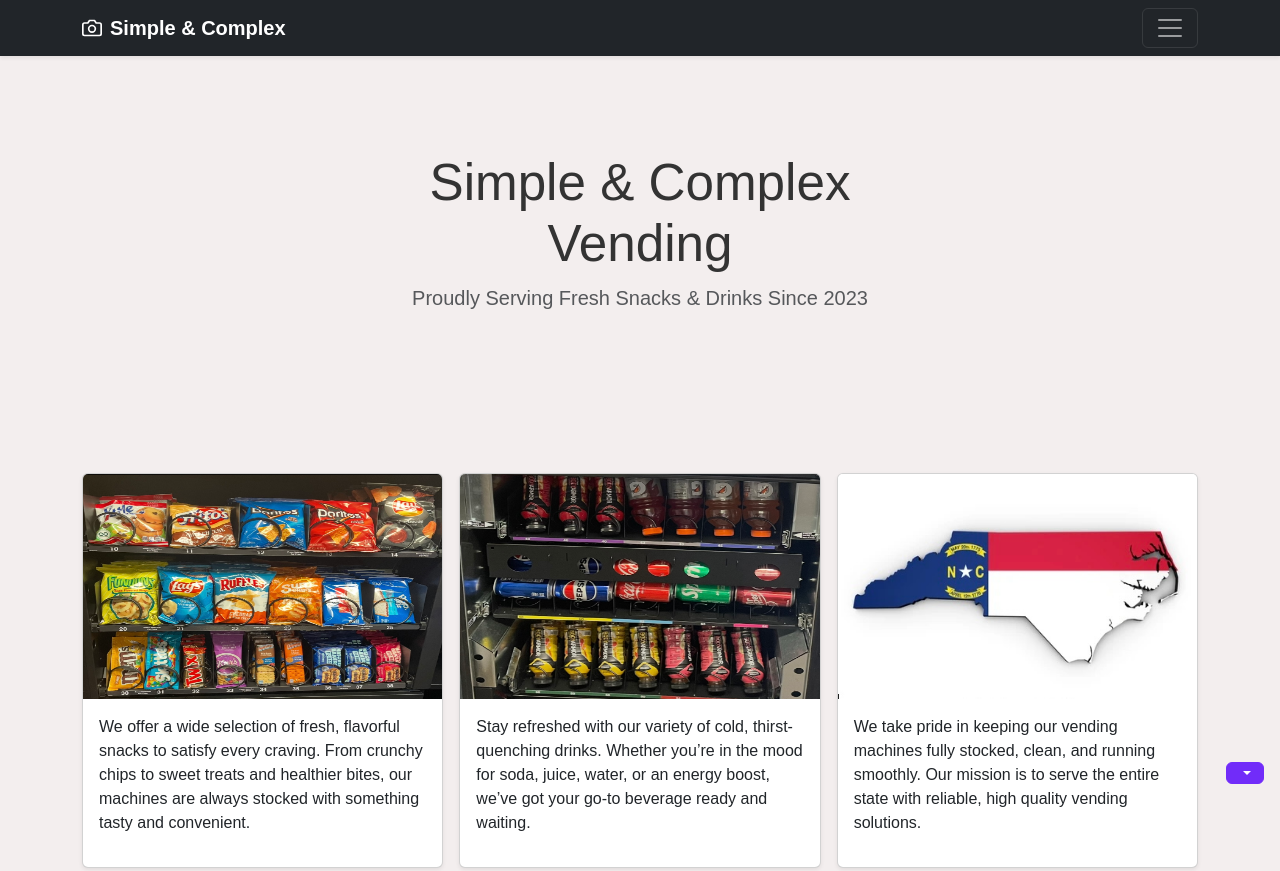
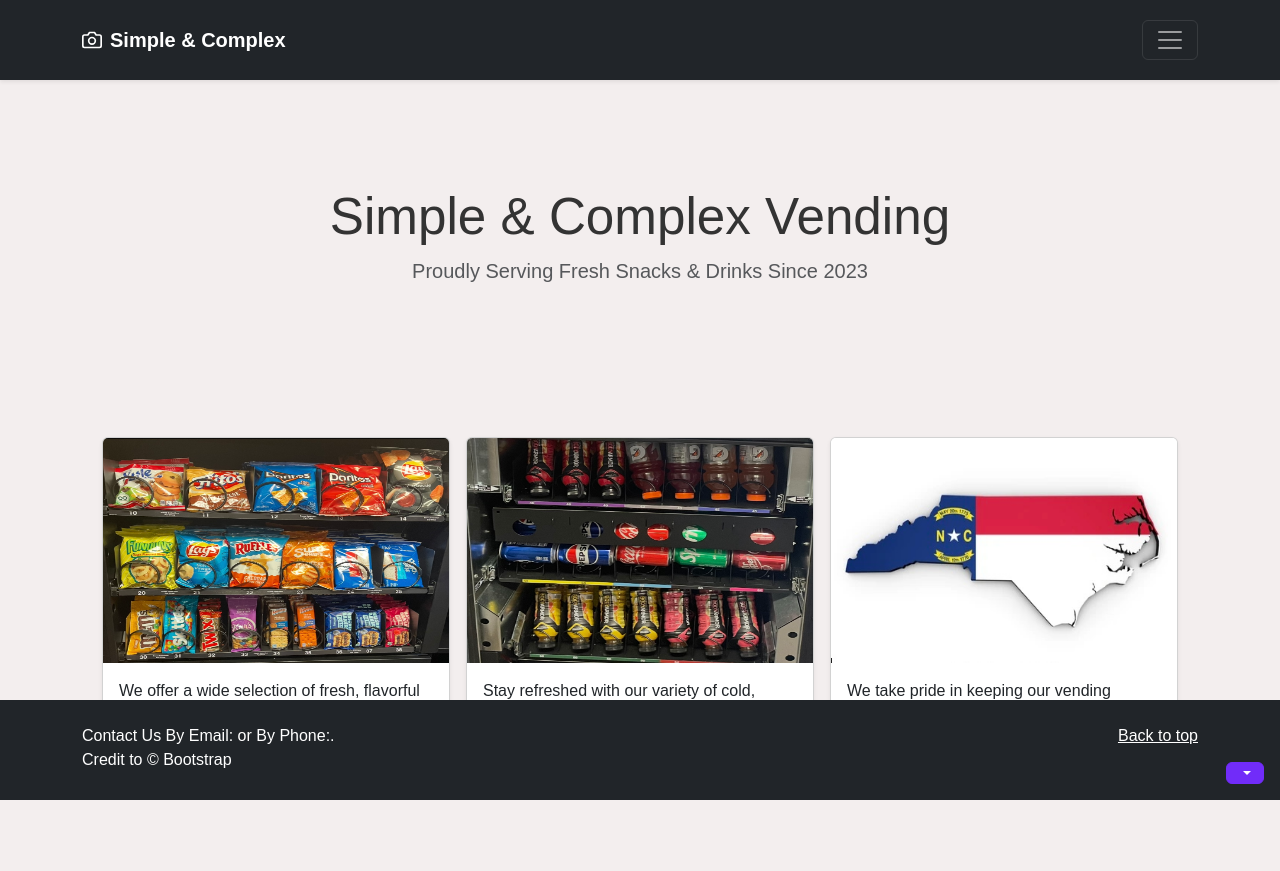
Before and after one commit to jwatts41/SCVending, a website: page public/index.html in a window 1280 px wide. Shown: the top 871 px of the page. After the commit the page ends 800 px from the top, so only its background shows below. Drawn offline with nearby package versions, Linux system fonts and the light colour scheme; no server answers.

Commit message:
made changes to header and footer, adjusted css for images, aadjusted css for body as well

```diff
--- a/public/css/style.css
+++ b/public/css/style.css
@@ -1,11 +1,123 @@
+header, footer {
+  position: relative !important;
+}
+
+/* Ensure the html and body fill the full height of the viewport */
+html, body {
+  height: 100%;
+  margin: 0;
+  overflow-x: hidden;
+}
+
+
+body {
+  display: flex;
+  flex-direction: column;
+}
+
+/* Ensure the main content area grows to take available space */
+main {
+  flex: 1;
+  padding-bottom: 60px;
+  overflow: auto;
+}
+
+/* Footer styling */
+footer.text-body-secondary {
+  background-color: #000 !important;
+  color: #fff !important;
+  padding-top: 10px;
+  padding-bottom: 10px;
+  width: 100%;
+  margin-top: auto;
+  position: relative !important;
+  z-index: 1;
+}
+
+
+
+
+
+
+
+
 .album.py-5.bg-body-tertiary {
     background-color: #f3eeee !important;
     padding: 20px;
+    margin-top: -10px;
   }
+
+
+  /* Center content with Flexbox */
+section.py-5.text-center.container {
+  display: flex;
+  flex-direction: column;
+  justify-content: center;
+  align-items: center;
+  text-align: center;
+}
+
+/* Limit width of text container */
+.container .col-lg-6 {
+  max-width: 700px; /* Adjust width as needed */
+  width: 100%;
+}
+
+/* Add padding to row */
+.container .row {
+  padding-left: 20px;
+  padding-right: 20px;
+}
+
+/* Adjust text readability */
+section.py-5.text-center.container p.lead {
+  font-size: 1.25rem;
+  line-height: 1.6;
+}
+
+
 
 h1.fw-light {
     font-size: 3.2rem;
   }
+
+  .navbar.navbar-dark.bg-dark {
+    padding-top: 1rem;
+    padding-bottom: 1rem;
+    min-height: 80px;
+  }
+
+  section.py-5.text-center.container {
+    margin-top: 10px;
+  }
+
+
+
+.btn.btn-primary {
+  background-color: #6c757d !important;
+  border-color: #6c757d !important;
+  color: white !important;
+}
+
+
+.btn.btn-primary:hover {
+  background-color: #5a6268 !important;
+  border-color: #545b62 !important;
+}
+
+
+footer.text-body-secondary {
+  background-color: #212529 !important;
+  color: #fff !important;
+}
+
+footer.text-body-secondary a {
+  color: #fff !important;
+}
+
+footer.text-body-secondary a:hover {
+  color: #ddd !important;
+}
 
 
 
--- a/public/index.html
+++ b/public/index.html
@@ -133,7 +133,7 @@
 
             </p>
             <p>
-                <a href="#form-start" class="btn btn-success my-2">Get Involved Now</a>
+                <a href="#form-start" class="btn btn-secondary my-2">Get Involved Now</a>
                <!--- <a href="#" class="btn btn-secondary my-2">Secondary action</a> -->
               </p>
           </div>
@@ -228,7 +228,7 @@
 
     </main>
 
-    <footer class="text-body-secondary py-5">
+    <footer class="text-body-secondary py-4">
       <div class="container">
         <p class="float-end mb-1">
           <a href="#">Back to top</a>
```
